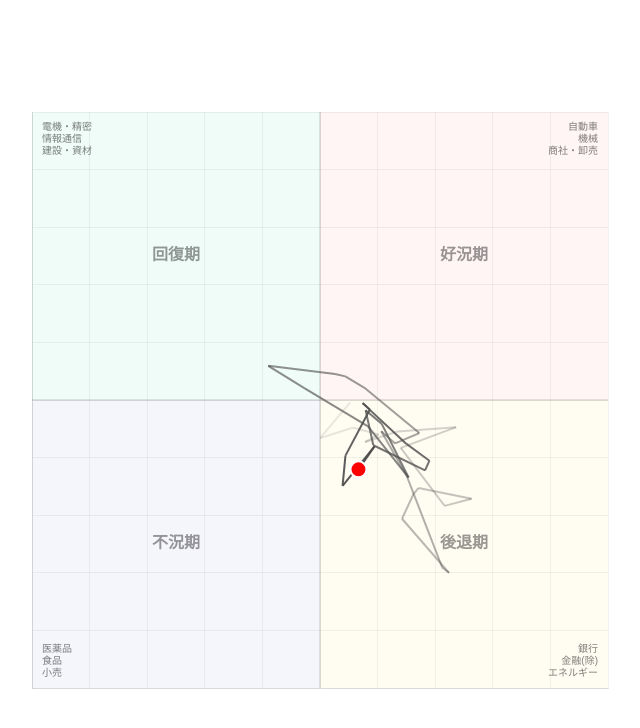
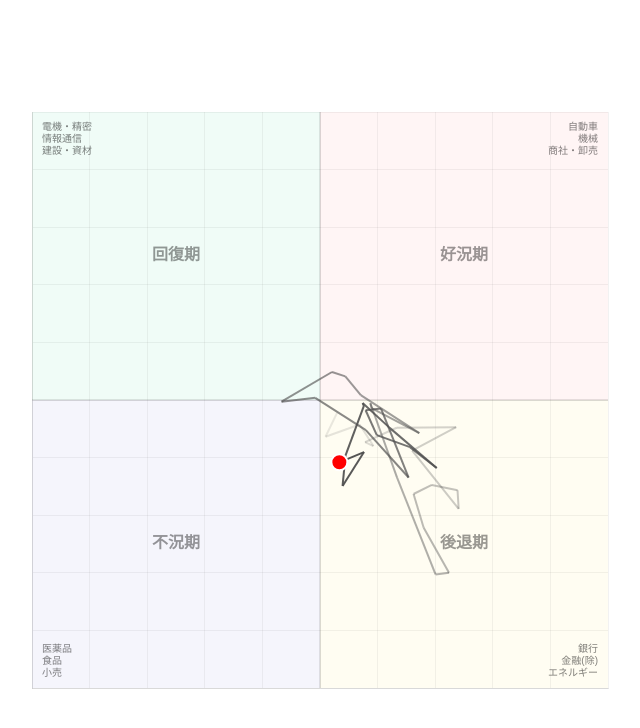
Before and after one commit to skr-works/sector-rotation-chart, a plain HTML site: page index.html in a window 1280 px wide. Shown: the whole page, without its empty margins (320-960 px from the left). Drawn offline with nearby package versions, Linux system fonts and the light colour scheme.

Commit message:
deploy: 41a22e08c417633c9a75aa92bf088786c3c4986d

```diff
--- a/index.html
+++ b/index.html
@@ -120,7 +120,7 @@
                     {
                         // 軌跡
                         label: '軌跡',
-                        data: [{"x": 2.61, "y": -0.22}, {"x": 0.0, "y": -3.31}, {"x": 2.87, "y": -2.4}, {"x": 5.09, "y": -2.99}, {"x": 3.91, "y": -3.65}, {"x": 6.72, "y": -2.74}, {"x": 11.82, "y": -2.36}, {"x": 7.01, "y": -4.16}, {"x": 10.82, "y": -9.19}, {"x": 13.16, "y": -8.58}, {"x": 8.56, "y": -7.63}, {"x": 8.12, "y": -8.16}, {"x": 7.12, "y": -10.31}, {"x": 11.2, "y": -15.0}, {"x": 10.61, "y": -14.54}, {"x": 7.51, "y": -6.55}, {"x": 5.32, "y": -2.71}, {"x": 6.52, "y": -3.77}, {"x": 8.62, "y": -2.87}, {"x": 3.86, "y": 1.06}, {"x": 2.2, "y": 2.05}, {"x": 1.31, "y": 2.26}, {"x": -4.49, "y": 2.97}, {"x": -1.36, "y": 1.03}, {"x": 4.17, "y": -2.29}, {"x": 7.69, "y": -6.73}, {"x": 5.35, "y": -2.05}, {"x": 3.96, "y": -0.89}, {"x": 4.63, "y": -3.93}, {"x": 9.12, "y": -6.11}, {"x": 9.5, "y": -5.27}, {"x": 7.48, "y": -3.79}, {"x": 3.7, "y": -0.27}, {"x": 4.33, "y": -0.82}, {"x": 2.21, "y": -4.83}, {"x": 1.96, "y": -7.46}, {"x": 4.73, "y": -4.02}, {"x": 3.34, "y": -6.02}],
+                        data: [{"x": 1.48, "y": -1.12}, {"x": 0.48, "y": -3.19}, {"x": 3.44, "y": -2.13}, {"x": 4.64, "y": -4.0}, {"x": 3.91, "y": -3.65}, {"x": 6.66, "y": -2.41}, {"x": 11.82, "y": -2.36}, {"x": 8.0, "y": -4.4}, {"x": 12.04, "y": -9.45}, {"x": 11.94, "y": -7.83}, {"x": 9.71, "y": -7.37}, {"x": 8.12, "y": -8.16}, {"x": 9.0, "y": -11.09}, {"x": 11.2, "y": -15.0}, {"x": 10.03, "y": -15.14}, {"x": 6.69, "y": -6.74}, {"x": 4.37, "y": -0.28}, {"x": 4.48, "y": -0.7}, {"x": 8.62, "y": -2.87}, {"x": 3.54, "y": 0.43}, {"x": 2.2, "y": 2.05}, {"x": 1.04, "y": 2.43}, {"x": -3.34, "y": -0.15}, {"x": -0.41, "y": 0.19}, {"x": 3.98, "y": -2.62}, {"x": 7.69, "y": -6.73}, {"x": 5.3, "y": -0.74}, {"x": 3.96, "y": -0.89}, {"x": 4.93, "y": -3.05}, {"x": 7.81, "y": -4.09}, {"x": 10.13, "y": -5.9}, {"x": 6.05, "y": -2.42}, {"x": 3.7, "y": -0.27}, {"x": 3.81, "y": -0.51}, {"x": 2.21, "y": -4.83}, {"x": 1.96, "y": -7.46}, {"x": 3.82, "y": -4.52}, {"x": 1.68, "y": -5.41}],
                         borderWidth: 2,
                         pointRadius: 0,
                         showLine: true,
@@ -137,7 +137,7 @@
                     {
                         // 現在地点
                         label: '現在',
-                        data: [{"x": 3.34, "y": -6.02}],
+                        data: [{"x": 1.68, "y": -5.41}],
                         backgroundColor: 'rgba(255, 0, 0, 1)',
                         borderColor: '#fff',
                         borderWidth: 2,
```
